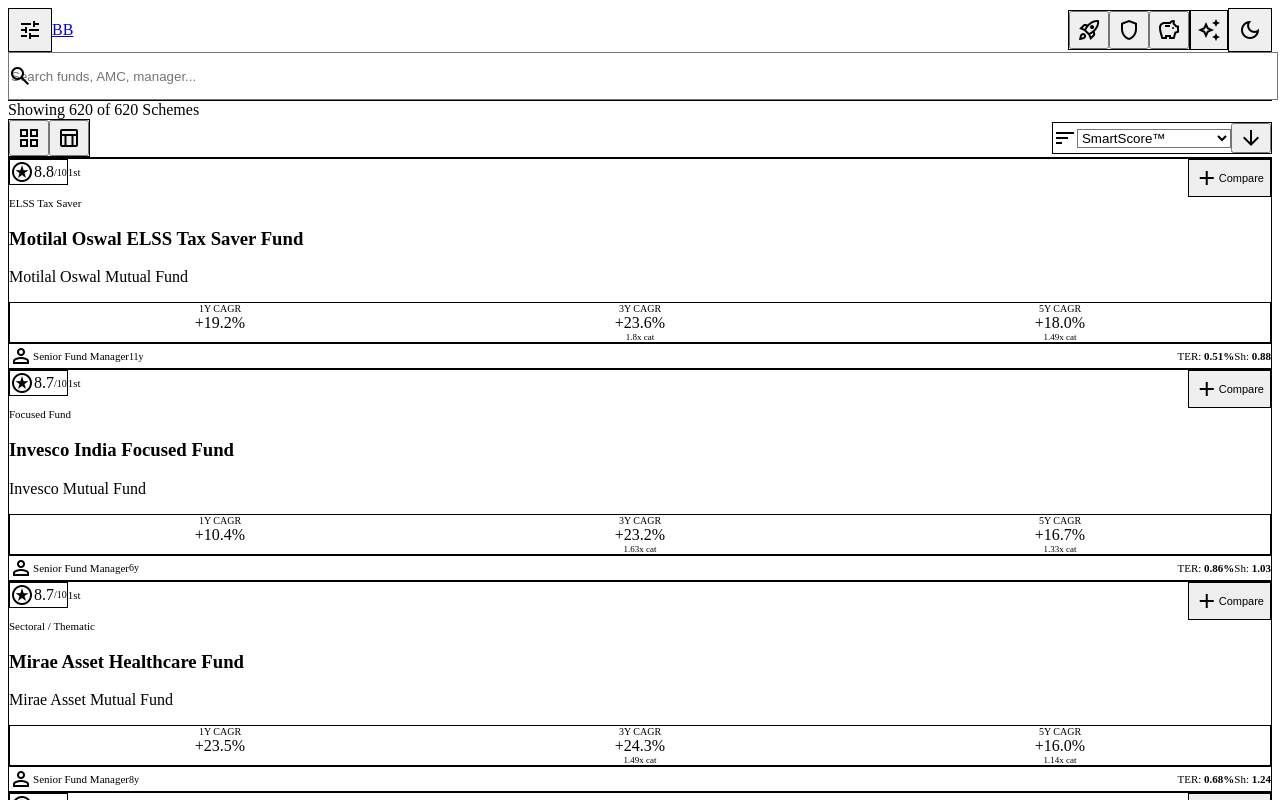
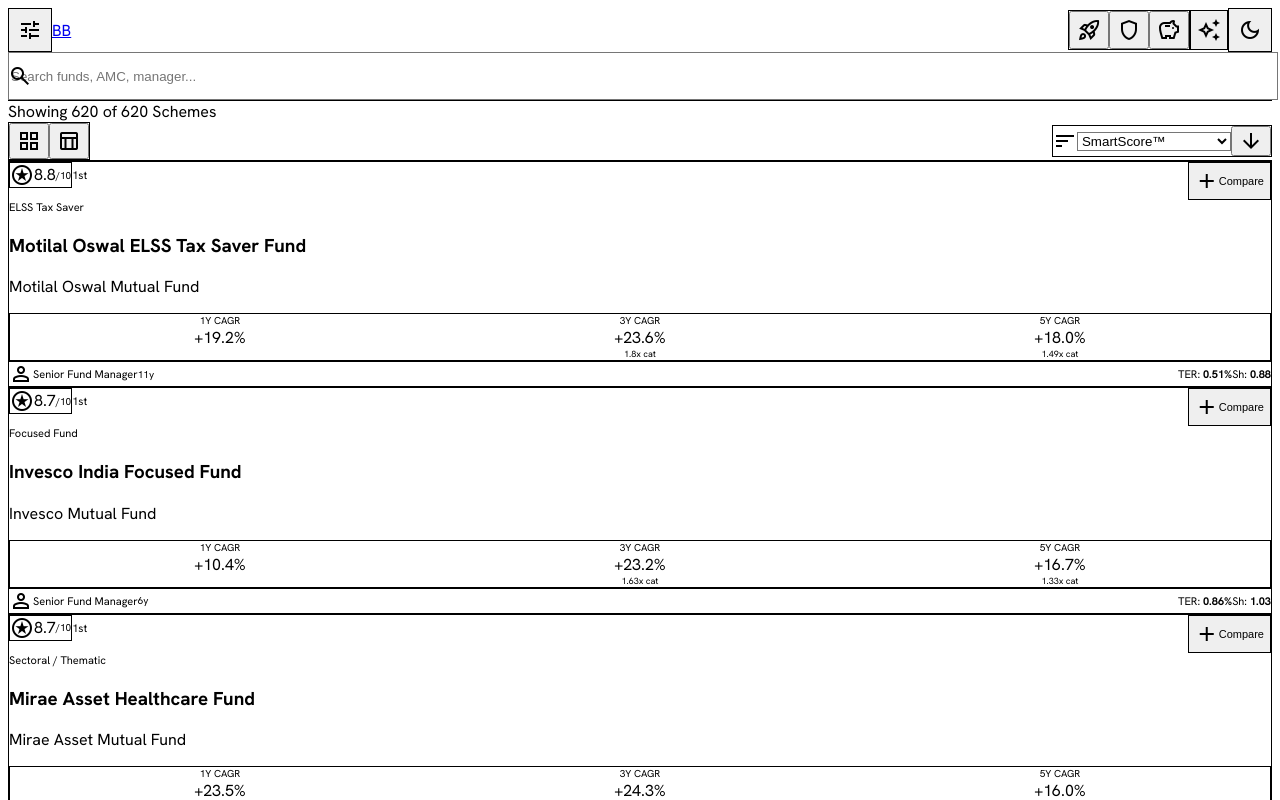
Before and after one commit to Prashant1873/BickerBape, a Next.js app: page / in a window 1280 px wide. Shown: the top 800 px of the page. Built offline with nearby package versions, Linux system fonts and the light colour scheme.

Commit message:
fix(offline): remove remote font calls from node and bind local dev to 127.0.0.1

```diff
--- a/package.json
+++ b/package.json
@@ -4,9 +4,10 @@
   "description": "<p align=\"center\">   <img src=\"assets/logo.png\" alt=\"BickerBape Logo\" width=\"120\" height=\"120\" style=\"border-radius: 24px; box-shadow: 0 4px 20px rgba(0, 82, 204, 0.2);\"/> </p>",
   "main": "index.js",
   "scripts": {
-    "dev": "next dev",
+    "dev": "next dev -H 127.0.0.1",
     "build": "node scripts/generate_static_data.js && next build",
-    "start": "next start",
+    "serve": "python -m http.server 3000 --directory out --bind 127.0.0.1",
+    "start": "next start -H 127.0.0.1",
     "lint": "next lint",
     "typecheck": "tsc --noEmit",
     "test": "echo \"Error: no test specified\" && exit 1"
--- a/src/app/globals.css
+++ b/src/app/globals.css
@@ -1,6 +1,10 @@
 @tailwind base;
 @tailwind components;
 @tailwind utilities;
+
+body {
+  font-family: 'Hanken Grotesk', -apple-system, BlinkMacSystemFont, 'Segoe UI', Roboto, sans-serif;
+}
 
 :root {
   /* Surface & Background */
--- a/src/app/layout.tsx
+++ b/src/app/layout.tsx
@@ -1,13 +1,5 @@
 import type { Metadata } from 'next';
-import { Hanken_Grotesk } from 'next/font/google';
 import './globals.css';
-
-const hanken = Hanken_Grotesk({
-  subsets: ['latin'],
-  weight: ['400', '500', '600', '700', '800'],
-  variable: '--font-hanken',
-  display: 'swap',
-});
 
 export const metadata: Metadata = {
   title: 'BickerBape - Indian Equity Mutual Fund Screener & Suggester',
@@ -20,12 +12,12 @@
   children: React.ReactNode;
 }) {
   return (
-    <html lang="en" className={`light ${hanken.variable}`}>
+    <html lang="en" className="light">
       <head>
         <link rel="preconnect" href="https://fonts.googleapis.com" />
         <link rel="preconnect" href="https://fonts.gstatic.com" crossOrigin="anonymous" />
         <link
-          href="https://fonts.googleapis.com/css2?family=Material+Symbols+Outlined:opsz,wght,FILL,GRAD@20..48,100..700,0..1,-50..200&display=swap"
+          href="https://fonts.googleapis.com/css2?family=Hanken+Grotesk:wght@400;500;600;700;800&family=Material+Symbols+Outlined:opsz,wght,FILL,GRAD@20..48,100..700,0..1,-50..200&display=swap"
           rel="stylesheet"
         />
       </head>
```
Also changed, not shown: 1 other file (tests, documents, lock files or other folders).
